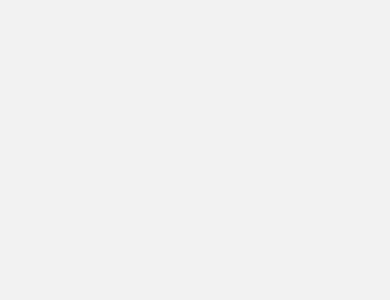
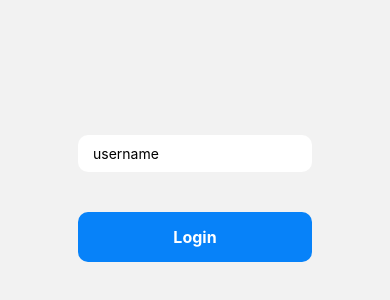
Before and after one commit to YizhuoZhang3/cryptopriceTracker, a React Native app: screen /Login in a window 390 px wide. Shown: the part 226-526 px from the top of the page. Built offline with nearby package versions, Linux system fonts and the light colour scheme.

Commit message:
login page

```diff
--- a/Components/LoginScreen.js
+++ b/Components/LoginScreen.js
@@ -1,17 +1,73 @@
-import React from 'react';
-import { View, StyleSheet } from 'react-native';
-import { SafeAreaProvider } from 'react-native-safe-area-context';
+import React, { useState } from 'react';
+import { KeyboardAvoidingView, StyleSheet, Text, TextInput, TouchableOpacity, View } from 'react-native';
 
-function LoginScreen(props) {
+function LoginScreen({navigation}) {
+  const [userName, setUserName] = useState('')
+  const handlePress = () => {
+    if (!userName.trim()) {
+      alert('Please Enter an User Name');
+      return;
+    }
+    navigation.navigate('Home')
+  }
   return (
-    <SafeAreaProvider style={styles.container}>
-      <View></View>
-    </SafeAreaProvider>
+    <KeyboardAvoidingView style={styles.container} behavior="padding">
+      <View style={styles.inputContainer}>
+      <TextInput
+          placeholder="username"
+          value={userName}
+          onChangeText={text => setUserName(text)}
+          style={styles.input}
+          required
+        />
+      </View>
+
+      <View style={styles.buttonContainer}>
+        <TouchableOpacity
+          onPress={handlePress}
+          style={styles.button}
+        >
+          <Text style={styles.buttonText}>Login</Text>
+        </TouchableOpacity>
+      </View>
+    </KeyboardAvoidingView>
   );
 }
 
 const styles = StyleSheet.create({
-  container: {}
+  container: {
+    flex: 1,
+    justifyContent: 'center',
+    alignItems: 'center',
+  },
+  inputContainer: {
+    width: '60%'
+  },
+  input: {
+    backgroundColor: 'white',
+    paddingHorizontal: 15,
+    paddingVertical: 10,
+    borderRadius: 10,
+    marginTop: 5,
+  },
+  buttonContainer: {
+    width: '60%',
+    justifyContent: 'center',
+    alignItems: 'center',
+    marginTop: 40,
+  },
+  button: {
+    backgroundColor: '#0782F9',
+    width: '100%',
+    padding: 15,
+    borderRadius: 10,
+    alignItems: 'center',
+  },
+  buttonText: {
+    color: 'white',
+    fontWeight: '700',
+    fontSize: 16,
+  },
 });
 
 export default LoginScreen;
```
